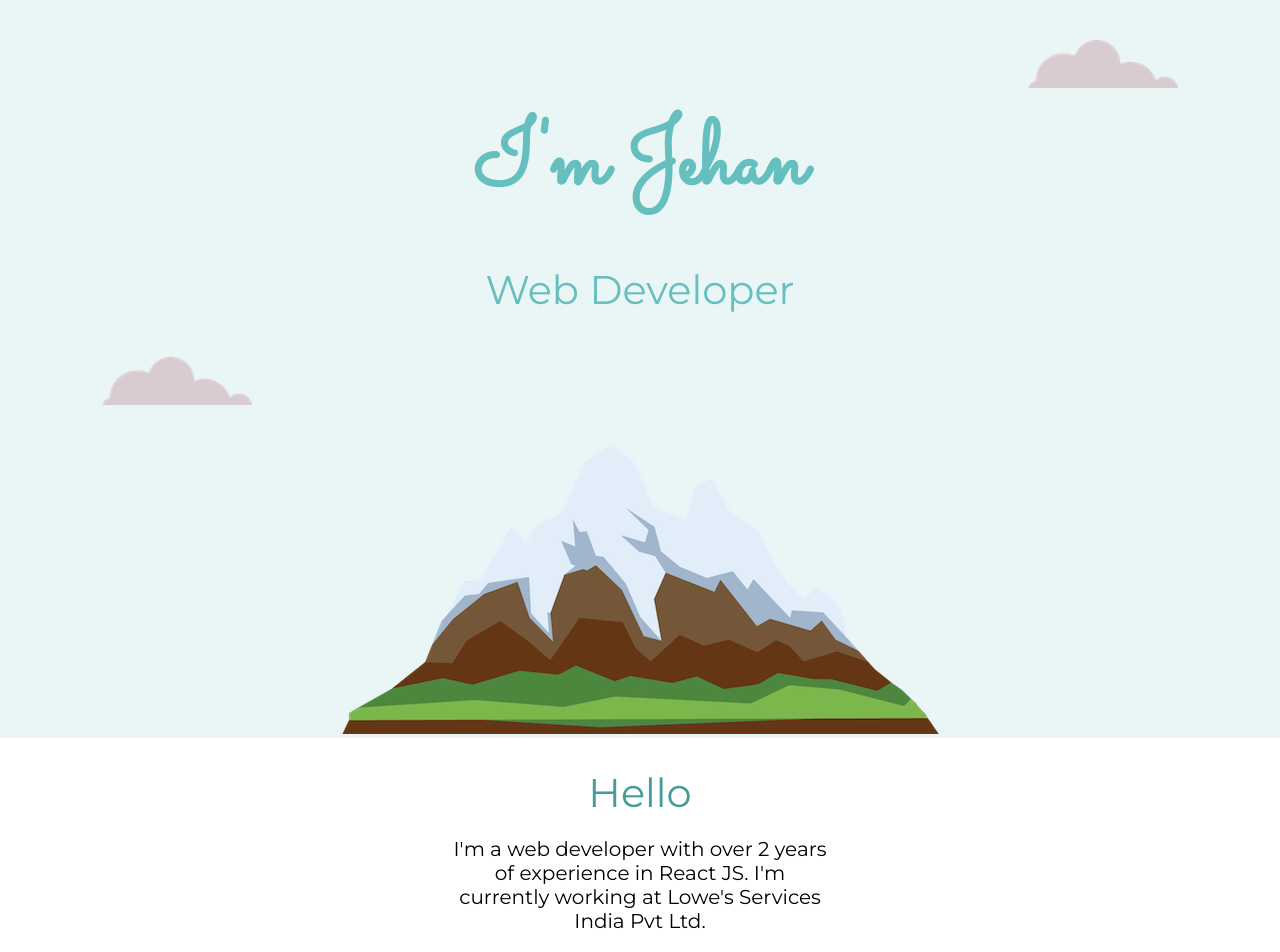
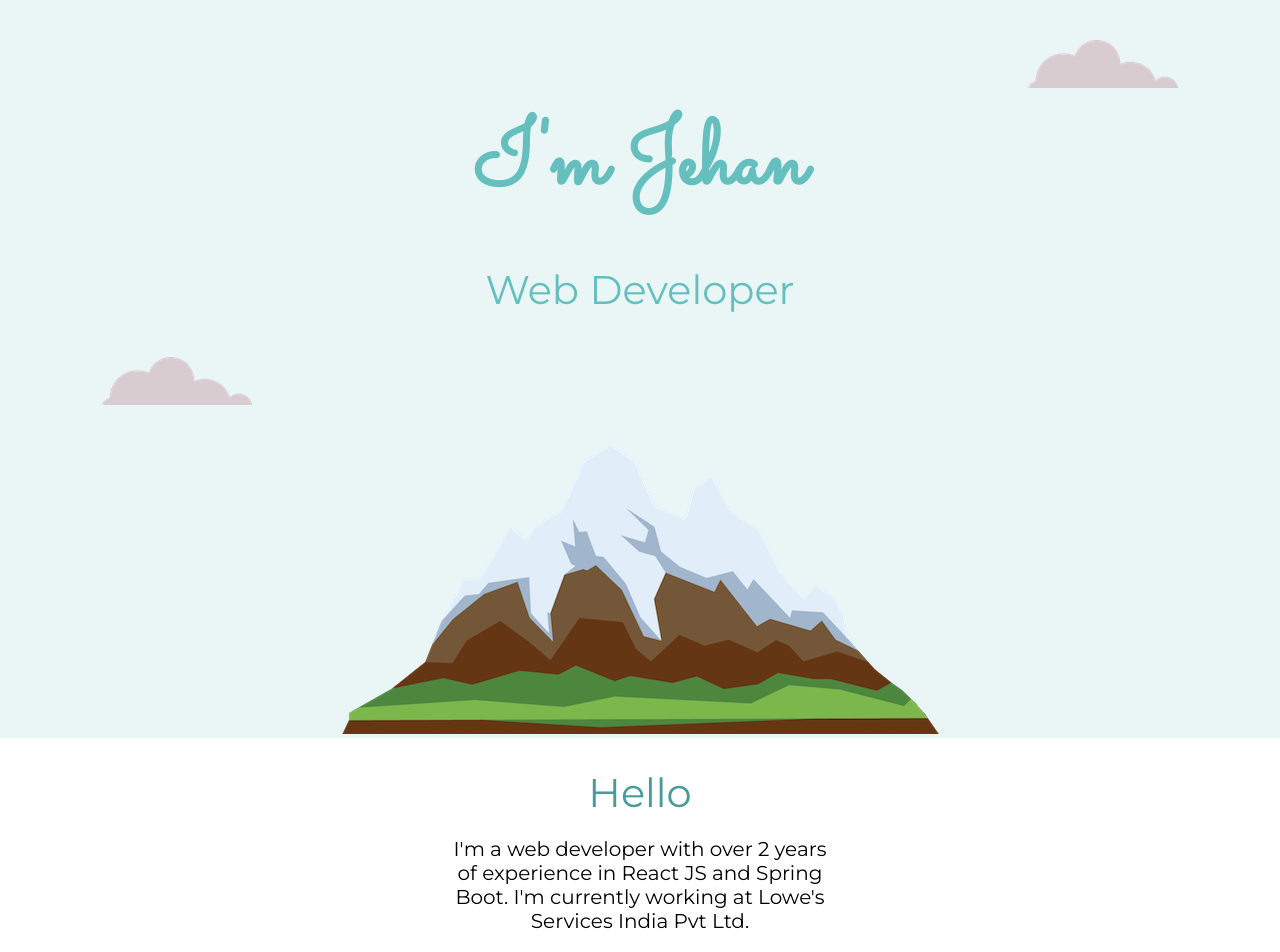
Before and after one commit to JehanKE/portfolio-app, a React (Create React App) app: page / in a window 1280 px wide. Shown: the top 952 px of the page. Built offline with nearby package versions, Linux system fonts and the light colour scheme.

Commit message:
added spring boot

```diff
--- a/src/Components/AboutMeContent/index.jsx
+++ b/src/Components/AboutMeContent/index.jsx
@@ -6,7 +6,7 @@ const AboutMeContent = () => {
             <div className='section-container'>
                 <label className='section-title'>Hello</label>
                 <p className='section-content'>
-                    I'm a web developer with over 2 years of experience in React JS.
+                    I'm a web developer with over 2 years of experience in React JS and Spring Boot.
                     I'm currently working at Lowe's Services India Pvt Ltd.
                 </p>
             </div>
```
